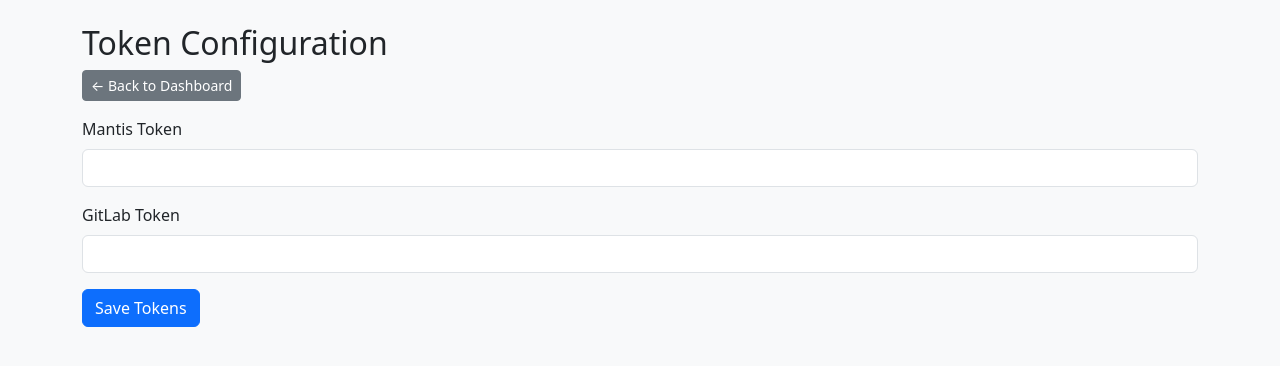
After one commit to hamzarashid592/merge-automator, a Flask app: template templates/token_ui.html in a window 1280 px wide. The commit adds this page. Shown: the top 366 px of the page. Run offline with Flask 3, Linux system fonts and the light colour scheme; the template is opened without the code that fills it, so the values that code supplies are empty; parts of the project's set-up code (start-up, migrations or seed data) failed here and were passed over.

Commit message:
Added code for token management

```diff
--- a/app.py
+++ b/app.py
@@ -9,6 +9,7 @@ import os
 from projects.code_move_routes import code_move_bp
 from core.config_manager import ConfigurationManager
 from core.string_constants import StringConstants
+from encryption.token_manager import TokenManager
 
 app = Flask(__name__)
 scheduler = BackgroundScheduler()
@@ -188,6 +189,24 @@ def view_log_file(ticket_type, filename):
     return render_template("log_viewer.html", ticket_type=ticket_type, filename=filename, content=content)
 
 
+# Token management endpoint
+@app.route("/token-ui", methods=["GET", "POST"])
+def token_ui():
+    ticket_type = request.args.get("ticket_type", "regression")
+    key_path = "credentials/secret.key"
+    token_path = f"credentials/{StringConstants.TOKEN_PREFIX}{ticket_type}.txt"
+    token_mgr = TokenManager(key_path, token_path)
+
+    if request.method == "POST":
+        try:
+            mantis_token = request.form["mantis_token"]
+            gitlab_token = request.form["gitlab_token"]
+            token_mgr.save_tokens(mantis_token, gitlab_token)
+            return render_template("token_ui.html", success=True, ticket_type=ticket_type)
+        except Exception as e:
+            return render_template("token_ui.html", error=str(e), ticket_type=ticket_type)
+
+    return render_template("token_ui.html", ticket_type=ticket_type)
 
 
 
--- a/configs/regression.json
+++ b/configs/regression.json
@@ -1,5 +1,5 @@
 {
-    "REGRESSION_ISSUES_FILTER_ID": 1022169,
+    "REGRESSION_ISSUES_FILTER_ID": 102216,
     "GENERAL_ISSUES_FILTER_ID": 102324,
     "TOKEN_FILE": "credentials/encrypted_tokens_reg.txt",
     "BackOffice": "NEXUS06-BO",
--- a/core/string_constants.py
+++ b/core/string_constants.py
@@ -4,6 +4,8 @@ class StringConstants:
 
     REGRESSION = "regression"
     PROD_SUPPORT = "production_support"
+
+    TOKEN_PREFIX = "encrypted_tokens_"
 
     # Mantis Devs
     AADESH_KUMAR = 899
--- a/operations/gitlab_operations.py
+++ b/operations/gitlab_operations.py
@@ -19,7 +19,7 @@ class GitLabOperations:
 
         self.gitlab_path = config.get("GITLAB_PATH")
 
-        token_manager = TokenManager(key_file=config.get("KEY_FILE"), token_file=config.get("TOKEN_FILE"))
+        token_manager = TokenManager(key_file=config.get("KEY_FILE"), token_file=f"credentials/{StringConstants.TOKEN_PREFIX}{project}.txt")
         tokens = token_manager.get_tokens()
         self.auth_token = tokens["gitlab_token"]
 
--- a/operations/mantis_operations.py
+++ b/operations/mantis_operations.py
@@ -17,7 +17,7 @@ class MantisOperations:
         config = ConfigurationManager(config_file=f"configs/{project}.json")
 
         self.mantis_path = config.get("MANTIS_PATH")
-        token_manager = TokenManager(key_file=config.get("KEY_FILE"), token_file=config.get("TOKEN_FILE"))
+        token_manager = TokenManager(key_file=config.get("KEY_FILE"), token_file=f"credentials/{StringConstants.TOKEN_PREFIX}{project}.txt")
         tokens = token_manager.get_tokens()
         self.auth_token = tokens["mantis_token"]
 
--- a/templates/index.html
+++ b/templates/index.html
@@ -18,6 +18,7 @@
   <div id="regression-status">Idle</div>
   <a href="/config-ui?ticket_type=regression" class="btn btn-sm btn-secondary mt-2">Configure Regression</a>
   <a href="/view-logs/regression" class="btn btn-sm btn-secondary mt-2">View Regression Logs</a>
+  <a href="/token-ui?ticket_type=regression" class="btn btn-sm btn-secondary mt-2">Manage Regression Tokens</a>
 
 </div>
 
@@ -26,6 +27,8 @@
   <div id="ps-status">Idle</div>
     <a href="/config-ui?ticket_type=production_support" class="btn btn-sm btn-secondary mt-2">Configure PS</a>
     <a href="/view-logs/ps" class="btn btn-sm btn-secondary mt-2">View PS Logs</a>
+    <a href="/token-ui?ticket_type=ps" class="btn btn-sm btn-secondary mt-2">Manage PS Tokens</a>
+
 
 </div>
 
--- /dev/null
+++ b/templates/token_ui.html
@@ -0,0 +1,26 @@
+{% extends "base.html" %}
+
+{% block title %}Token Manager - {{ ticket_type|capitalize }}{% endblock %}
+
+{% block content %}
+<h2>{{ ticket_type|capitalize }} Token Configuration</h2>
+<a href="/" class="btn btn-sm btn-secondary mb-3">← Back to Dashboard</a>
+
+{% if success %}
+<div class="alert alert-success">Tokens saved successfully.</div>
+{% elif error %}
+<div class="alert alert-danger">Error: {{ error }}</div>
+{% endif %}
+
+<form method="POST">
+  <div class="mb-3">
+    <label for="mantis_token" class="form-label">Mantis Token</label>
+    <input type="text" class="form-control" id="mantis_token" name="mantis_token" required>
+  </div>
+  <div class="mb-3">
+    <label for="gitlab_token" class="form-label">GitLab Token</label>
+    <input type="text" class="form-control" id="gitlab_token" name="gitlab_token" required>
+  </div>
+  <button type="submit" class="btn btn-primary">Save Tokens</button>
+</form>
+{% endblock %}
```
Also changed, not shown: encryption/token_manager.py (+10 -0 lines).
